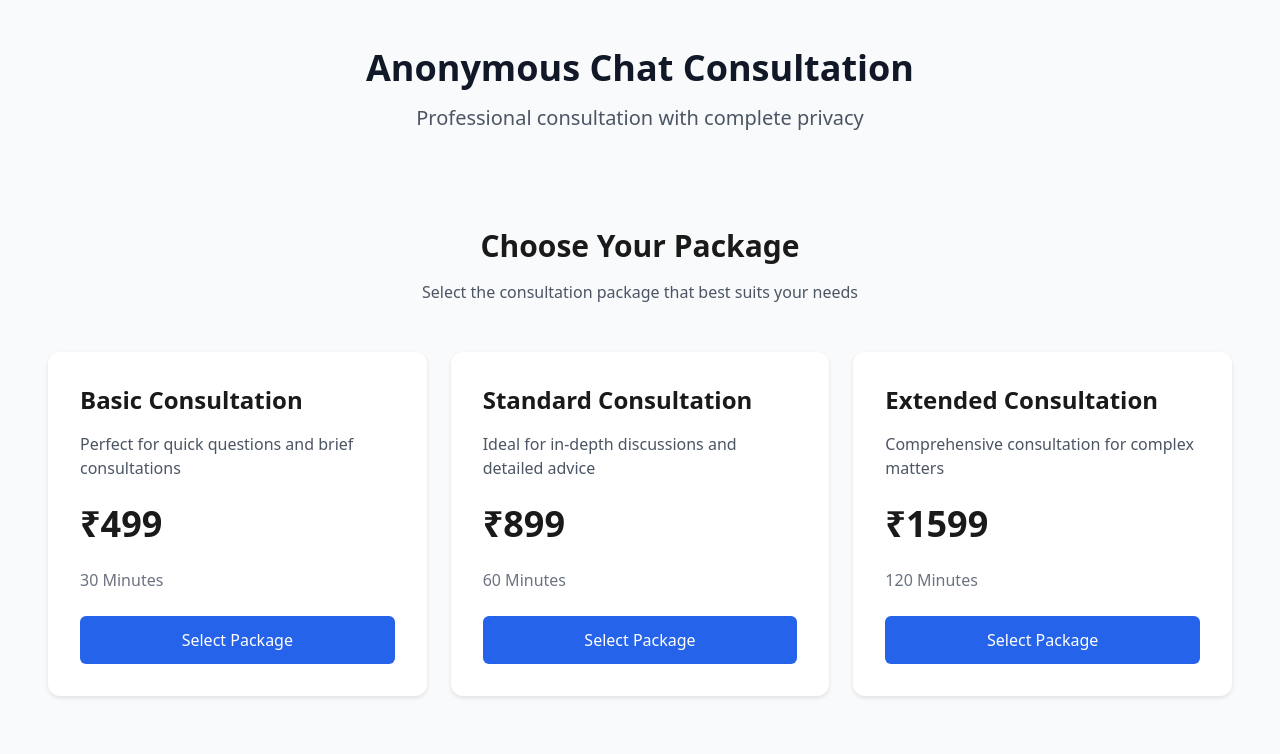
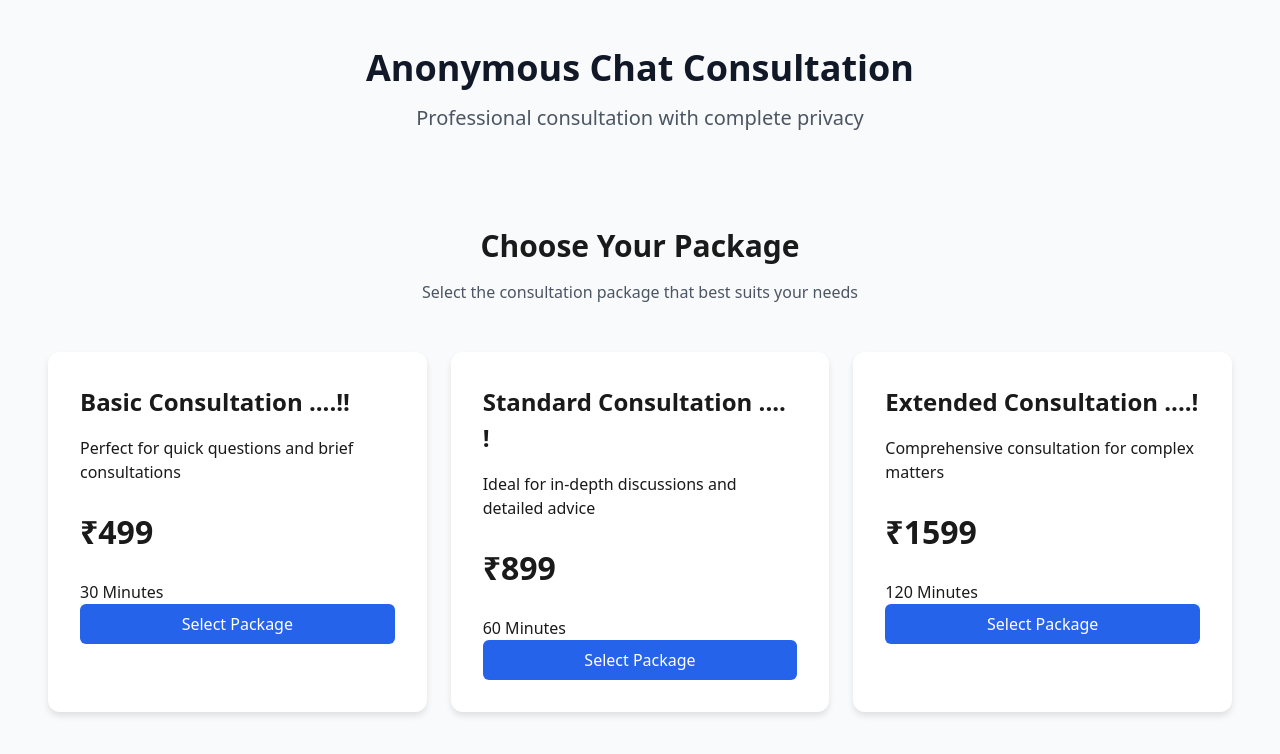
Before and after one commit to gijojohn/anonymousChat, a Next.js app: page / in a window 1280 px wide. Shown: the top 754 px of the page. Built offline with nearby package versions, Linux system fonts and the light colour scheme.

Commit message:
layout changes 2

```diff
--- a/src/components/packages-section.tsx
+++ b/src/components/packages-section.tsx
@@ -9,21 +9,21 @@ import { Button } from '@/components/ui/button';
 const PACKAGES = [
   {
     id: 1,
-    title: 'Basic Consultation',
+    title: 'Basic Consultation ....!!',
     description: 'Perfect for quick questions and brief consultations',
     price: 499,
     duration: '30 Minutes',
   },
   {
     id: 2,
-    title: 'Standard Consultation',
+    title: 'Standard Consultation .... !',
     description: 'Ideal for in-depth discussions and detailed advice',
     price: 899,
     duration: '60 Minutes',
   },
   {
     id: 3,
-    title: 'Extended Consultation',
+    title: 'Extended Consultation ....!',
     description: 'Comprehensive consultation for complex matters',
     price: 1599,
     duration: '120 Minutes',
@@ -45,18 +45,15 @@ export function PackagesSection() {
       </div>
 
       <div className="max-w-[1200px] mx-auto">
-        <div className="grid grid-cols-1 md:grid-cols-3 gap-6">
+        <div className="custom-packages-grid">
           {PACKAGES.map((pkg) => (
-            <div
-              key={pkg.id}
-              className="bg-white rounded-xl p-8 shadow-[0_2px_4px_rgba(0,0,0,0.1)] hover:shadow-[0_4px_6px_rgba(0,0,0,0.1)] transition-shadow duration-300"
-            >
-              <h3 className="text-2xl font-bold mb-4">{pkg.title}</h3>
-              <p className="text-gray-600">{pkg.description}</p>
-              <div className="text-4xl font-bold my-6">₹{pkg.price}</div>
-              <div className="text-gray-500 mb-6">{pkg.duration}</div>
+            <div key={pkg.id} className="custom-card">
+              <div className="custom-title">{pkg.title}</div>
+              <p>{pkg.description}</p>
+              <div className="custom-price">₹{pkg.price}</div>
+              <div>{pkg.duration}</div>
               <Button
-                className="w-full bg-[#4F46E5] hover:bg-[#4338CA] text-white rounded-lg py-3 transition-colors duration-300"
+                className="custom-button bg-blue-600 hover:bg-blue-700 text-white"
                 onClick={() => handlePackageSelect(pkg.id)}
               >
                 Select Package
```
